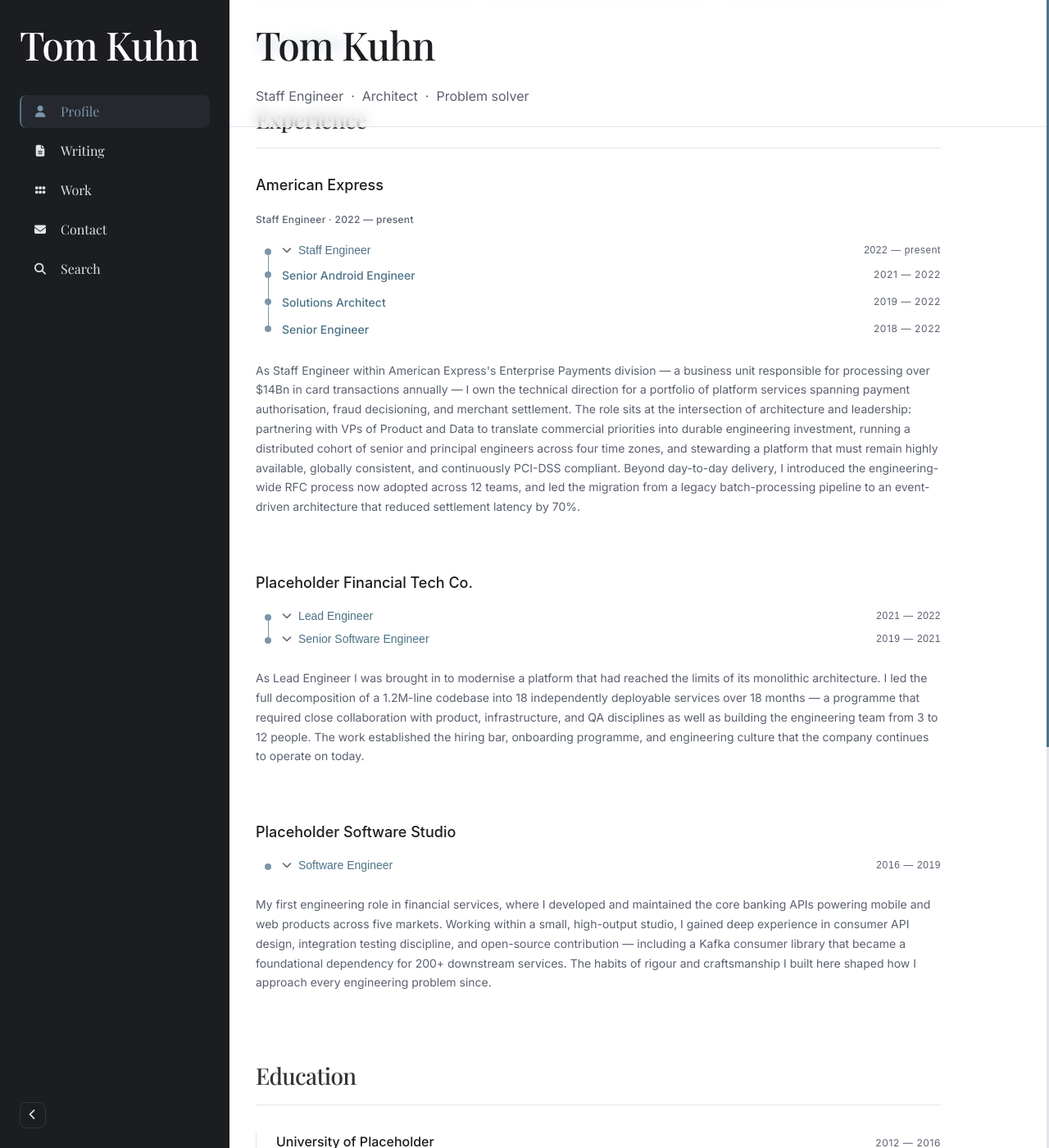
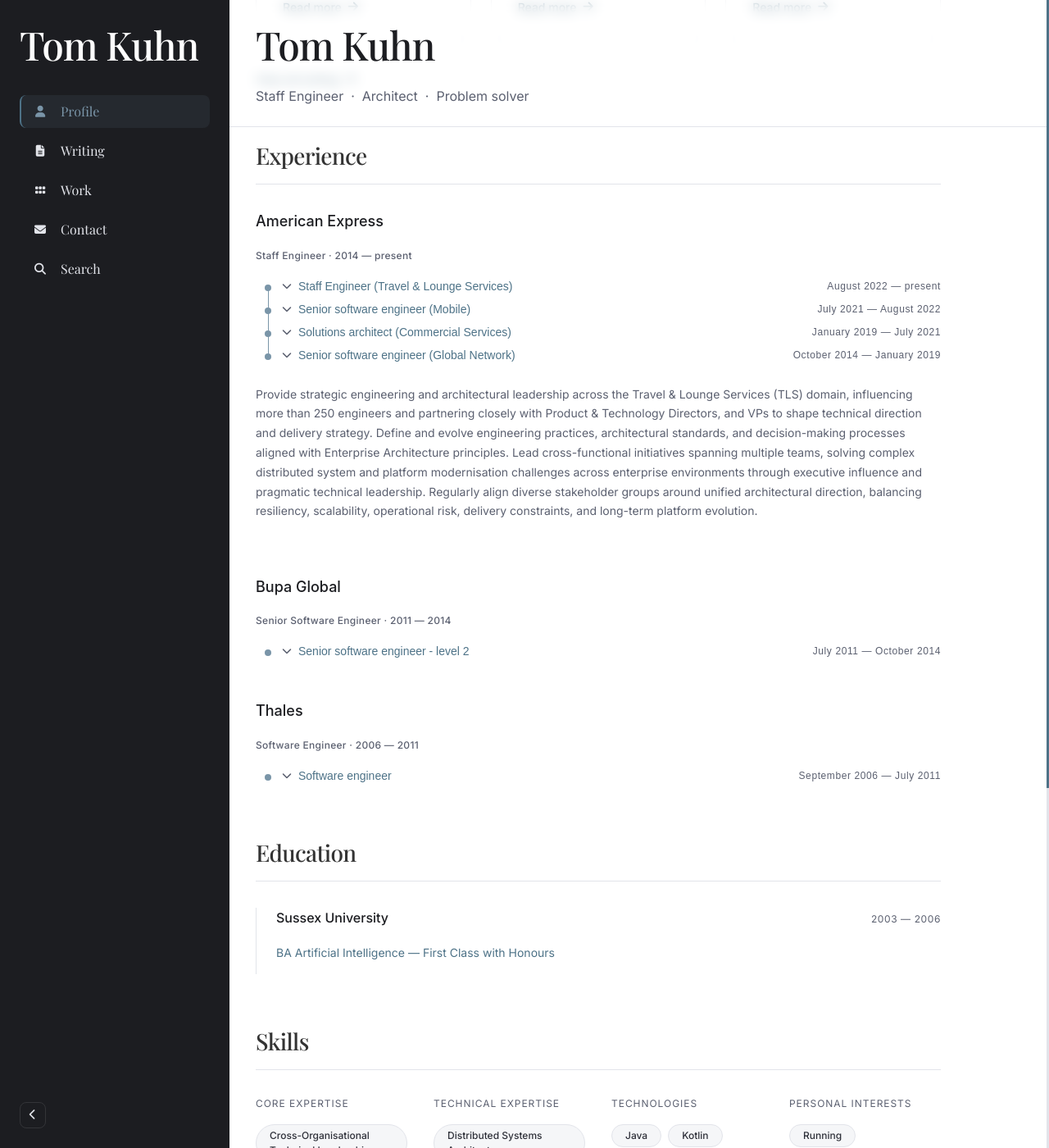
Before and after one commit to Tom-Kuhn/tomkuhn, a Jekyll site: the page built from index.html, in a window 1280 px wide and 1400 px high, scrolled down 1189 px. Shown: the whole window at 82% size. Built offline with Jekyll 4.4.1, drawn with Linux system fonts in a browser that asks for light colours; nearby versions of some CDN libraries; some of the changed text lies outside the part shown.

Commit message:
feat: add professional profile data and support for phone contact in index template

```diff
--- a/_data/profile.yml
+++ b/_data/profile.yml
@@ -3,13 +3,10 @@
 # The index.html template reads from site.data.profile to render each section.
 # =============================================================================
 
-bio: >-
-  I'm a Staff Engineer at American Express, where I lead architecture decisions
-  across payment processing systems serving millions of customers. I specialise
-  in distributed systems, platform engineering, and growing engineering teams
-  that build things meant to last. With over a decade in the industry, I've
-  helped organisations scale from startup to enterprise — and I care deeply
-  about clarity of thought, quality of craft, and the people doing the work.
+bio: |
+  Highly motivated Staff Engineer with extensive experience operating at the intersection between engineering, architecture, and strategic initiatives within a complex enterprise environment. Passionate about solving ambiguous, enterprise-scale problems through systems thinking, architectural leadership, platform modernisation, domain-driven design adoption, and engineering transformation.
+
+  Recognised for building alignment through influence rather than authority and for translating strategic objectives into actionable engineering direction, thereby driving engineering and architectural excellence across large organisations. Combines strategic leadership with strong technical depth, remaining actively engaged in architecture definition, design reviews, and hands-on engineering where required.
 
 # ---------------------------------------------------------------------------
 # Experience
@@ -21,123 +18,118 @@
 # ---------------------------------------------------------------------------
 experience:
   - company: American Express
-    headline: "Staff Engineer &middot; 2022 &mdash; present"
+    headline: "Staff Engineer &middot; 2014 &mdash; present"
     roles:
-      - title: Staff Engineer
-        dates: "2022 — present"
+      - title: Staff Engineer (Travel & Lounge Services)
+        dates: "August 2022 — present"
         expandable: true
         id: role-amex-staff
         bullets:
-          - "Lead architectural design for a core payment processing platform serving 30M+ customers globally."
-          - "Define technical strategy across three product groups, partnering with VPs of Product and Data."
-          - "Mentor a cohort of senior and principal engineers; introduced engineering-wide RFC process adopted by 12 teams."
-          - "Drove migration of legacy batch-processing pipeline to event-driven architecture, reducing settlement latency by 70%."
-      - title: Senior Android Engineer
-        dates: "2021 — 2022"
-      - title: Solutions Architect
-        dates: "2019 — 2022"
-      - title: Senior Engineer
-        dates: "2018 — 2022"
-    summary: >-
-      As Staff Engineer within American Express's Enterprise Payments division
-      — a business unit responsible for processing over $14Bn in card
-      transactions annually — I own the technical direction for a portfolio of
-      platform services spanning payment authorisation, fraud decisioning, and
-      merchant settlement. The role sits at the intersection of architecture and
-      leadership: partnering with VPs of Product and Data to translate
-      commercial priorities into durable engineering investment, running a
-      distributed cohort of senior and principal engineers across four time
-      zones, and stewarding a platform that must remain highly available,
-      globally consistent, and continuously PCI-DSS compliant. Beyond
-      day-to-day delivery, I introduced the engineering-wide RFC process now
-      adopted across 12 teams, and led the migration from a legacy
-      batch-processing pipeline to an event-driven architecture that reduced
-      settlement latency by 70%.
+          - "Architected a new Travel mobile app aligned to the enterprise mobile strategy, supporting more than 20% of Travel bookings."
+          - "Defined and institutionalised a TLS-wide architectural governance framework and review board spanning 20+ teams, improving alignment, traceability, and decision consistency."
+          - "Influenced Enterprise Identity and external partners to introduce a new Partner Identity token capability enabling third-party initiated calls into internal Amex APIs from the Travel mobile app."
+          - "Lead alignment across multiple engineering teams and leaders for a shared Travel-councillor workflow assistant platform, enabling delivery of the first production demo within tight timelines."
+          - "Defined the engineering and architectural direction for one of American Express' earliest AI-enabled operational platforms, integrating LLM-driven workflow assistance into globally distributed servicing operations under strict reliability and compliance constraints. Deployed globally to 5,400+ travel counsellors, reducing average call handling time by ~60 seconds."
+      - title: Senior software engineer (Mobile)
+        dates: "July 2021 — August 2022"
+        expandable: true
+        id: role-amex-mobile
+        bullets:
+          - "Delivered customer-facing Android mobile capabilities using Kotlin within a large-scale enterprise mobile ecosystem."
+          - "Contributed to high-quality user experiences with strong focus on accessibility, usability, reliability, and maintainability."
+          - "Collaborated closely with product, design, and platform engineering teams to align delivery with enterprise mobile standards."
+      - title: Solutions architect (Commercial Services)
+        dates: "January 2019 — July 2021"
+        expandable: true
+        id: role-amex-solutions
+        bullets:
+          - "Owned architectural direction and governance processes for the Global Pay international money movement platform."
+          - "Defined solution architectures aligned with enterprise strategic direction and modern distributed system design principles."
+          - "Influenced senior stakeholders, engineering teams, and external platform organisations to align technical and business priorities."
+          - "Introduced and applied Domain-Driven Design, C4 modelling, and modern architecture communication practices."
+      - title: Senior software engineer (Global Network)
+        dates: "October 2014 — January 2019"
+        expandable: true
+        id: role-amex-network
+        bullets:
+          - "Designed and delivered highly available, scalable, and resilient distributed systems across enterprise network platforms."
+          - "Led technical delivery across cloud, backend, and integration technologies including .NET, Java, Azure, Docker, and OpenShift."
+          - "Acted as technical lead with people leadership responsibilities across multiple initiatives, balancing enterprise priorities, delivery objectives, and operational concerns."
+    summary: |
+      Provide strategic engineering and architectural leadership across the Travel & Lounge Services (TLS) domain, influencing more than 250 engineers and partnering closely with Product & Technology Directors, and VPs to shape technical direction and delivery strategy. Define and evolve engineering practices, architectural standards, and decision-making processes aligned with Enterprise Architecture principles.
 
-  - company: Placeholder Financial Tech Co.
+      Lead cross-functional initiatives spanning multiple teams, solving complex distributed system and platform modernisation challenges across enterprise environments through executive influence and pragmatic technical leadership. Regularly align diverse stakeholder groups around unified architectural direction, balancing resiliency, scalability, operational risk, delivery constraints, and long-term platform evolution.
+
+  - company: Bupa Global
+    headline: "Senior Software Engineer &middot; 2011 &mdash; 2014"
     roles:
-      - title: Lead Engineer
-        dates: "2021 — 2022"
+      - title: Senior software engineer - level 2
+        dates: "July 2011 — October 2014"
         expandable: true
-        id: role-fintec-lead
+        id: role-bupa-senior
         bullets:
-          - "Led decomposition of a 1.2M-line monolith into 18 independently deployable services over 18 months."
-          - "Grew the platform team from 3 to 12 engineers; established hiring bar and onboarding programme."
-      - title: Senior Software Engineer
-        dates: "2019 — 2021"
+          - "Developed and supported enterprise web, desktop, and cloud-based healthcare systems."
+          - "Provided technical direction across projects involving Azure, .NET, WebAPI, WCF, and Oracle technologies."
+          - "Collaborated with stakeholders to improve system reliability, maintainability, and delivery outcomes."
+
+  - company: Thales
+    headline: "Software Engineer &middot; 2006 &mdash; 2011"
+    roles:
+      - title: Software engineer
+        dates: "September 2006 — July 2011"
         expandable: true
-        id: role-fintec-senior
+        id: role-thales-eng
         bullets:
-          - "Built and scaled a real-time data pipeline processing 50M events per day with sub-100ms P99 latency."
-    summary: >-
-      As Lead Engineer I was brought in to modernise a platform that had
-      reached the limits of its monolithic architecture. I led the full
-      decomposition of a 1.2M-line codebase into 18 independently deployable
-      services over 18 months — a programme that required close collaboration
-      with product, infrastructure, and QA disciplines as well as building the
-      engineering team from 3 to 12 people. The work established the hiring
-      bar, onboarding programme, and engineering culture that the company
-      continues to operate on today.
-
-  - company: Placeholder Software Studio
-    roles:
-      - title: Software Engineer
-        dates: "2016 — 2019"
-        expandable: true
-        id: role-studio-eng
-        bullets:
-          - "Developed core banking APIs consumed by iOS, Android, and web clients across five markets."
-          - "Introduced consumer-driven contract testing; reduced integration failures in CI by 60%."
-          - "Contributed to open-source Kafka consumer library used by 200+ downstream services."
-    summary: >-
-      My first engineering role in financial services, where I developed and
-      maintained the core banking APIs powering mobile and web products across
-      five markets. Working within a small, high-output studio, I gained deep
-      experience in consumer API design, integration testing discipline, and
-      open-source contribution — including a Kafka consumer library that became
-      a foundational dependency for 200+ downstream services. The habits of
-      rigour and craftsmanship I built here shaped how I approach every
-      engineering problem since.
+          - "Completed a 4-year IET accredited graduate programme focused on embedded and communications systems engineering."
+          - "Delivered software across embedded platforms within military and civil radio communications environments."
+          - "Worked across C, C++, C#, DSP, and embedded software technologies within highly regulated engineering domains."
 
 # ---------------------------------------------------------------------------
 # Education
 # ---------------------------------------------------------------------------
 education:
-  - institution: University of Placeholder
-    dates: "2012 — 2016"
-    degree: "BSc Computer Science — First Class Honours"
-    bullets:
-      - "Dissertation: distributed consensus algorithms and their practical latency trade-offs."
-      - "Teaching assistant for Algorithms & Data Structures in final year."
+  - institution: Sussex University
+    dates: "2003 — 2006"
+    degree: "BA Artificial Intelligence — First Class with Honours"
+    bullets: []
 
 # ---------------------------------------------------------------------------
 # Skills
 # ---------------------------------------------------------------------------
 skills:
-  - category: Architecture
+  - category: Core Expertise
     items:
-      - Distributed systems
-      - Microservices
-      - Event-driven
-      - Platform engineering
-      - Domain-driven design
-  - category: Languages
+      - Cross-Organisational Technical Leadership
+      - Enterprise-scale decision making
+      - Engineering Transformation
+      - Large scale architectural guardrails and governance
+      - Executive Stakeholder Influence
+      - Technical authority for the domain
+  - category: Technical Expertise
+    items:
+      - Distributed Systems Architecture
+      - Event Driven Architectures
+      - Enterprise API Ecosystems
+      - AI-Enabled Platform Architecture
+      - Domain-Driven Design
+      - Reliability & Scalability Engineering
+      - Mobile Platform Architecture
+      - Enterprise Identity & Security
+  - category: Technologies
     items:
       - Java
-      - TypeScript
-      - Python
-      - Go
-      - SQL
-  - category: "Cloud & infrastructure"
+      - Kotlin
+      - C#
+      - Spring
+      - Azure
+      - OpenShift
+      - Docker
+      - Kubernetes
+      - MSSQL
+      - Oracle
+  - category: Personal Interests
     items:
-      - AWS
-      - Kubernetes
-      - Terraform
-      - Kafka
-      - Datadog
-  - category: Leadership
-    items:
-      - Technical strategy
-      - Engineering mentorship
-      - Hiring
-      - RFC facilitation
+      - Running
+      - Board/Tabletop games
+      - Reading
+      - Formula One
--- a/index.html
+++ b/index.html
@@ -16,6 +16,12 @@
     <i class="fa-solid fa-envelope" aria-hidden="true"></i>
     {{ site.email }}
   </a>
+  {% if site.phone %}
+  <a href="tel:{{ site.phone }}" class="icon-link">
+    <i class="fa-solid fa-phone" aria-hidden="true"></i>
+    {{ site.phone }}
+  </a>
+  {% endif %}
   <a href="https://github.com/{{ site.github_username }}" class="icon-link" target="_blank" rel="noopener">
     <i class="fa-brands fa-github" aria-hidden="true"></i>
     GitHub
```
